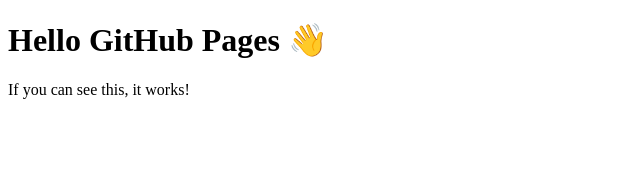
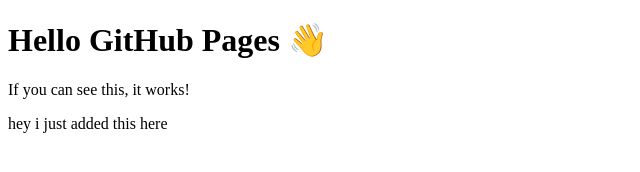
Before and after one commit to LennartD39/LennartD39.github.io, a plain HTML site: page index.html in a window 1280 px wide. Shown: the whole page, without its empty margins (0-640 px from the left). Drawn offline with Linux system fonts and the light colour scheme.

Commit message:
Website change

```diff
--- a/index.html
+++ b/index.html
@@ -6,5 +6,6 @@
 <body>
     <h1>Hello GitHub Pages 👋</h1>
     <p>If you can see this, it works!</p>
+    <p>hey i just added this here</p>
 </body>
 </html>
```
